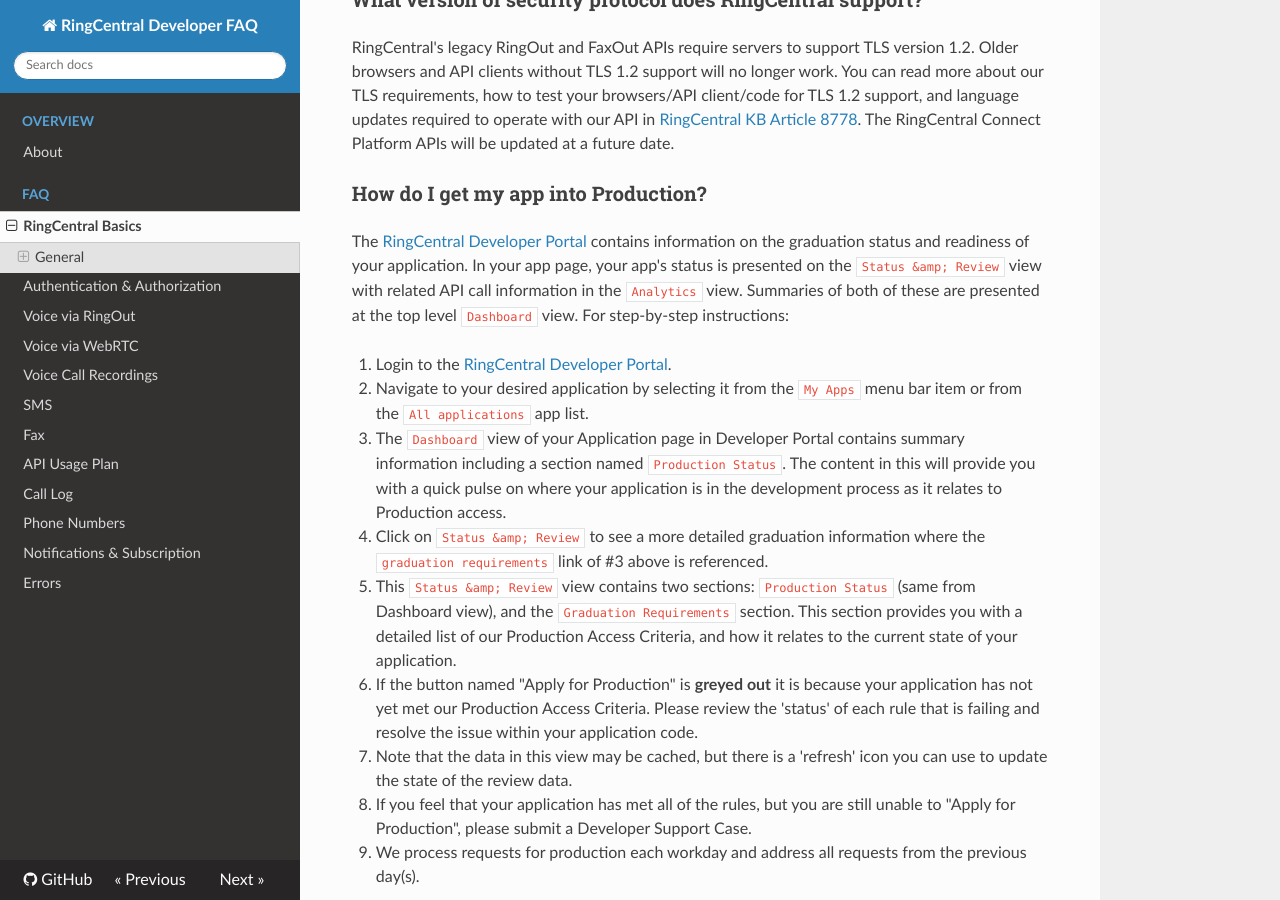
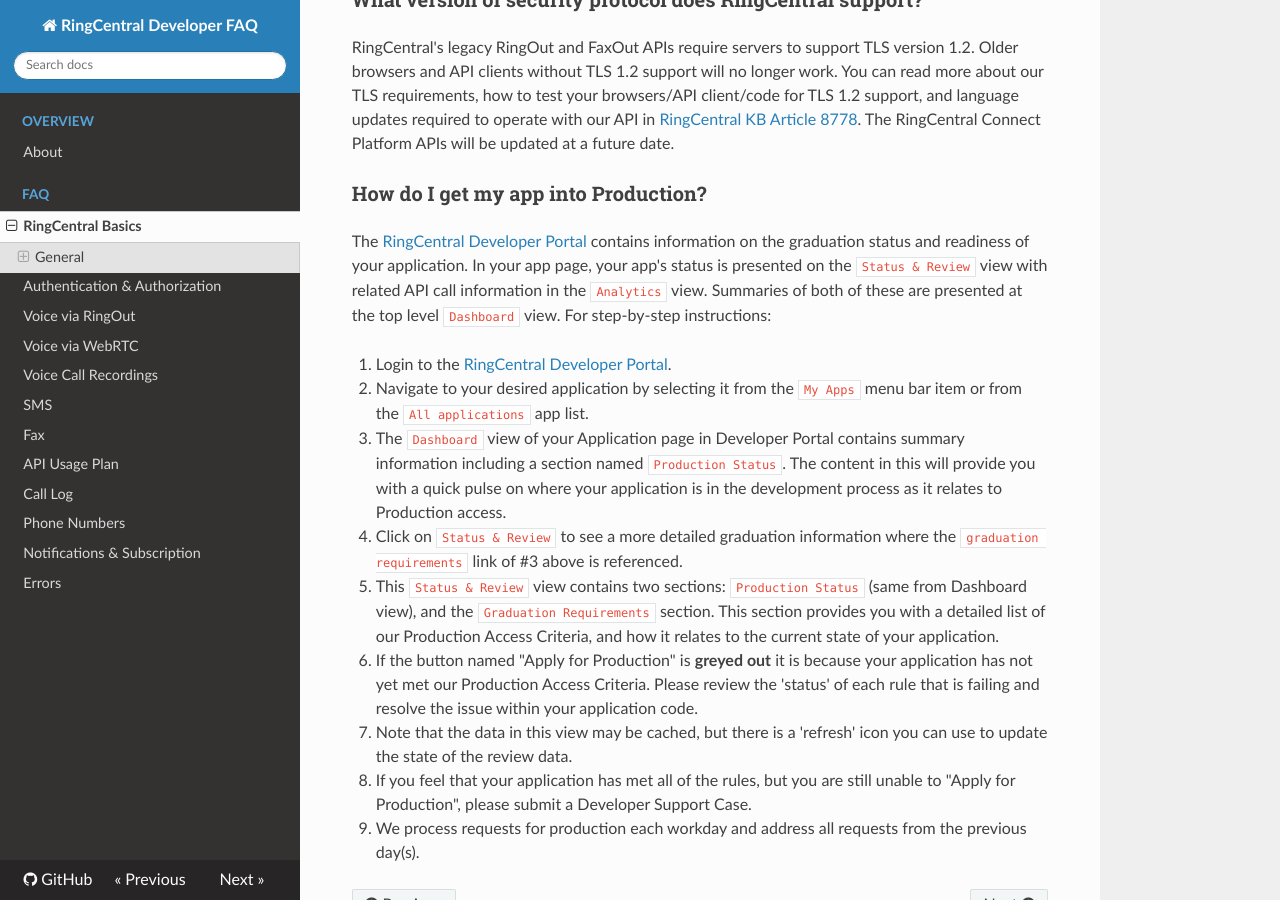
Before and after one commit to ringcentral/ringcentral-faq, an MkDocs documentation site: the page built from docs/basics.md, in a window 1280 px wide and 900 px high, scrolled down 1596 px. Built offline with MkDocs 1.6.1, drawn with Linux system fonts in a browser that asks for light colours; nearby versions of some CDN libraries; old or Windows-style settings are respelled for this version of MkDocs; some of the changed lines change nothing that is shown.

Commit message:
copyediting

```diff
--- a/docs/basics.md
+++ b/docs/basics.md
@@ -35,13 +35,13 @@
 
 ### How do I get my app into Production?
 
-The [RingCentral Developer Portal](https://developers.ringcentral.com) contains information on the graduation status and readiness of your application. In your app page, your app's status is presented on the `Status &amp; Review` view with related API call information in the `Analytics` view. Summaries of both of these are presented at the top level `Dashboard` view. For step-by-step instructions:
+The [RingCentral Developer Portal](https://developers.ringcentral.com) contains information on the graduation status and readiness of your application. In your app page, your app's status is presented on the `Status & Review` view with related API call information in the `Analytics` view. Summaries of both of these are presented at the top level `Dashboard` view. For step-by-step instructions:
 
 1. Login to the [RingCentral Developer Portal](https://developer.ringcentral.com).
 2. Navigate to your desired application by selecting it from the `My Apps` menu bar item or from the `All applications` app list.
 3. The `Dashboard` view of your Application page in Developer Portal contains summary information including a section named `Production Status`. The content in this will provide you with a quick pulse on where your application is in the development process as it relates to Production access.
-4. Click on `Status &amp; Review` to see a more detailed graduation information where the `graduation requirements` link of #3 above is referenced.
-5. This `Status &amp; Review` view contains two sections: `Production Status` (same from Dashboard view), and the `Graduation Requirements` section. This section provides you with a detailed list of our Production Access Criteria, and how it relates to the current state of your application.
+4. Click on `Status & Review` to see a more detailed graduation information where the `graduation requirements` link of #3 above is referenced.
+5. This `Status & Review` view contains two sections: `Production Status` (same from Dashboard view), and the `Graduation Requirements` section. This section provides you with a detailed list of our Production Access Criteria, and how it relates to the current state of your application.
 6. If the button named "Apply for Production" is __greyed out__ it is because your application has not yet met our Production Access Criteria. Please review the 'status' of each rule that is failing and resolve the issue within your application code.
 7. Note that the data in this view may be cached, but there is a 'refresh' icon you can use to update the state of the review data.
 8. If you feel that your application has met all of the rules, but you are still unable to "Apply for Production", please submit a Developer Support Case.
```
